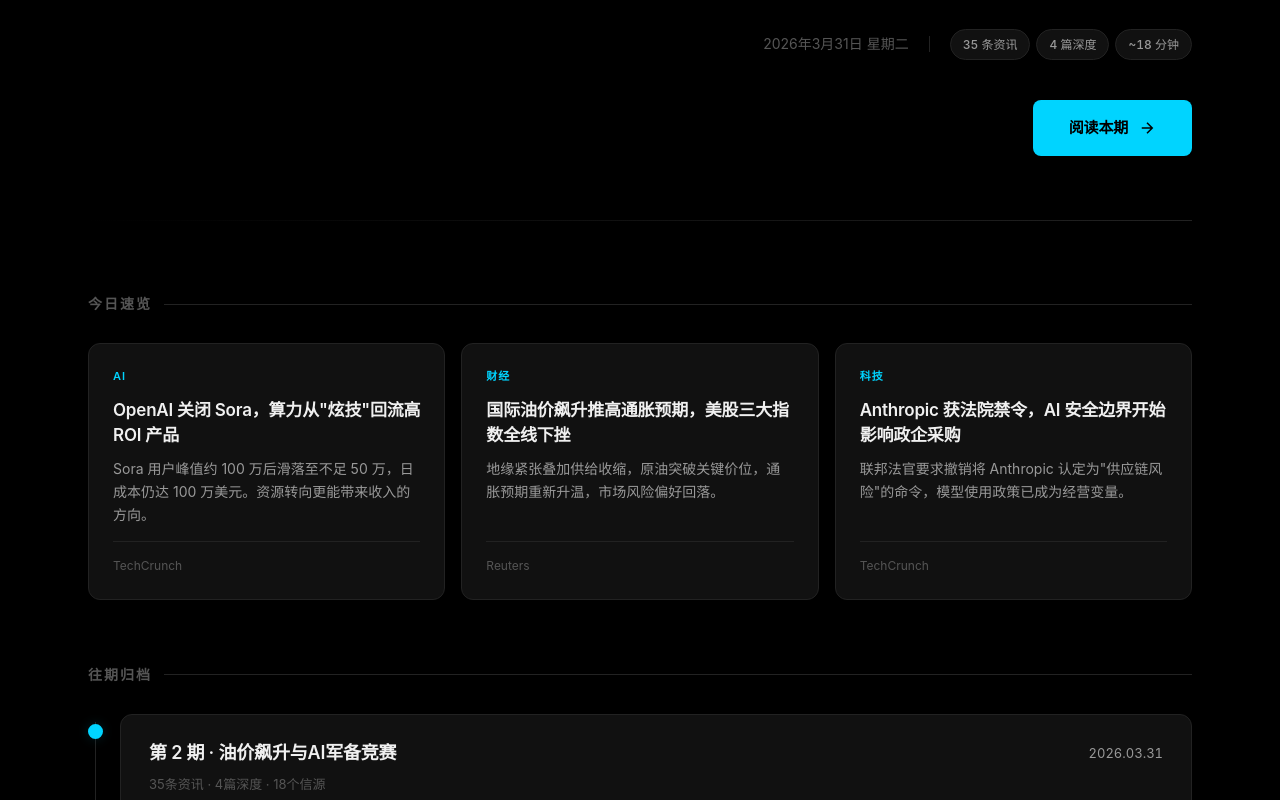
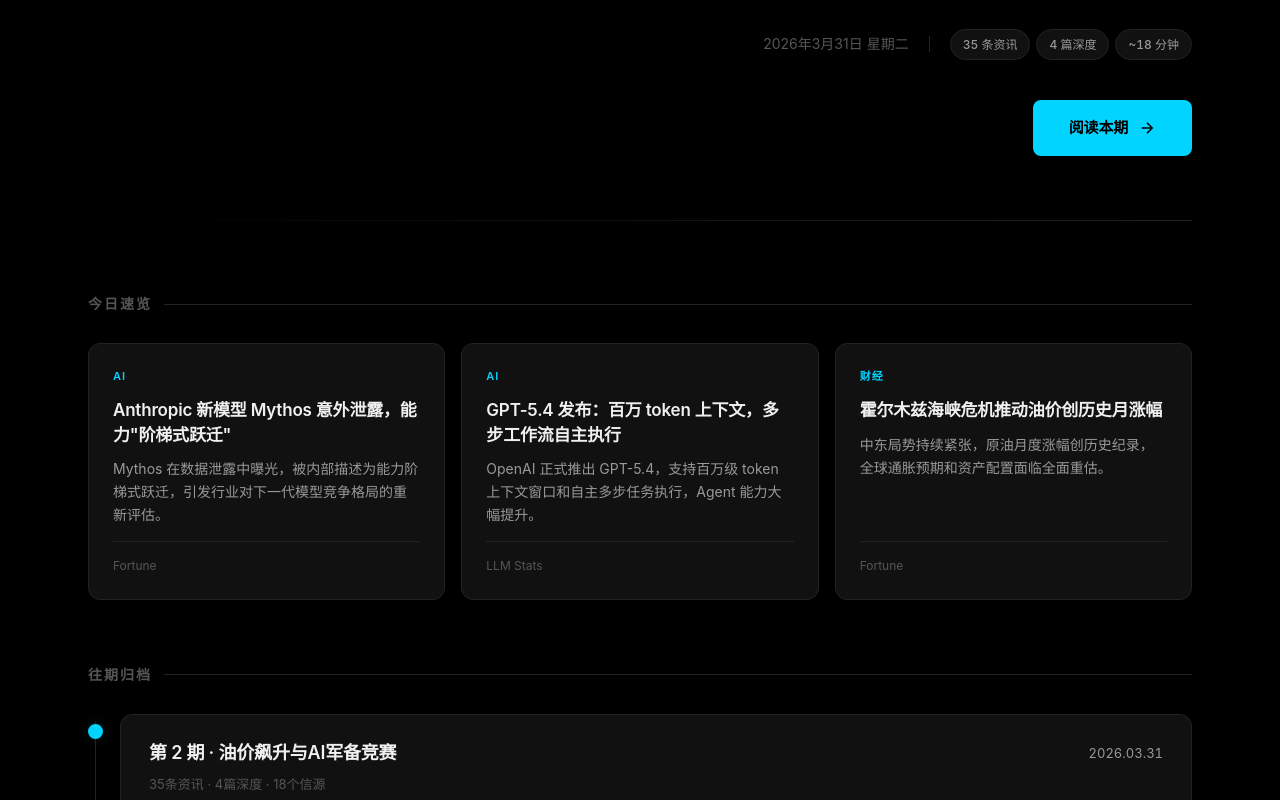
Before and after one commit to bigbigwei/daily-digest, a plain HTML site: page index.html in a window 1280 px wide. Shown: the part 396-1196 px from the top of the page. Drawn offline with Linux system fonts and the light colour scheme.

Commit message:
fix: update today's brief cards to match latest issue (#2, 03-31)

```diff
--- a/index.html
+++ b/index.html
@@ -432,21 +432,21 @@ a { color: inherit; text-decoration: none; }
   <div class="brief-grid">
     <div class="brief-card">
       <div class="brief-card-tag">AI</div>
-      <h3>OpenAI 关闭 Sora，算力从"炫技"回流高 ROI 产品</h3>
-      <p>Sora 用户峰值约 100 万后滑落至不足 50 万，日成本仍达 100 万美元。资源转向更能带来收入的方向。</p>
-      <div class="brief-card-source">TechCrunch</div>
+      <h3>Anthropic 新模型 Mythos 意外泄露，能力"阶梯式跃迁"</h3>
+      <p>Mythos 在数据泄露中曝光，被内部描述为能力阶梯式跃迁，引发行业对下一代模型竞争格局的重新评估。</p>
+      <div class="brief-card-source">Fortune</div>
+    </div>
+    <div class="brief-card">
+      <div class="brief-card-tag">AI</div>
+      <h3>GPT-5.4 发布：百万 token 上下文，多步工作流自主执行</h3>
+      <p>OpenAI 正式推出 GPT-5.4，支持百万级 token 上下文窗口和自主多步任务执行，Agent 能力大幅提升。</p>
+      <div class="brief-card-source">LLM Stats</div>
     </div>
     <div class="brief-card">
       <div class="brief-card-tag">财经</div>
-      <h3>国际油价飙升推高通胀预期，美股三大指数全线下挫</h3>
-      <p>地缘紧张叠加供给收缩，原油突破关键价位，通胀预期重新升温，市场风险偏好回落。</p>
-      <div class="brief-card-source">Reuters</div>
-    </div>
-    <div class="brief-card">
-      <div class="brief-card-tag">科技</div>
-      <h3>Anthropic 获法院禁令，AI 安全边界开始影响政企采购</h3>
-      <p>联邦法官要求撤销将 Anthropic 认定为"供应链风险"的命令，模型使用政策已成为经营变量。</p>
-      <div class="brief-card-source">TechCrunch</div>
+      <h3>霍尔木兹海峡危机推动油价创历史月涨幅</h3>
+      <p>中东局势持续紧张，原油月度涨幅创历史纪录，全球通胀预期和资产配置面临全面重估。</p>
+      <div class="brief-card-source">Fortune</div>
     </div>
   </div>
 </section>
```
